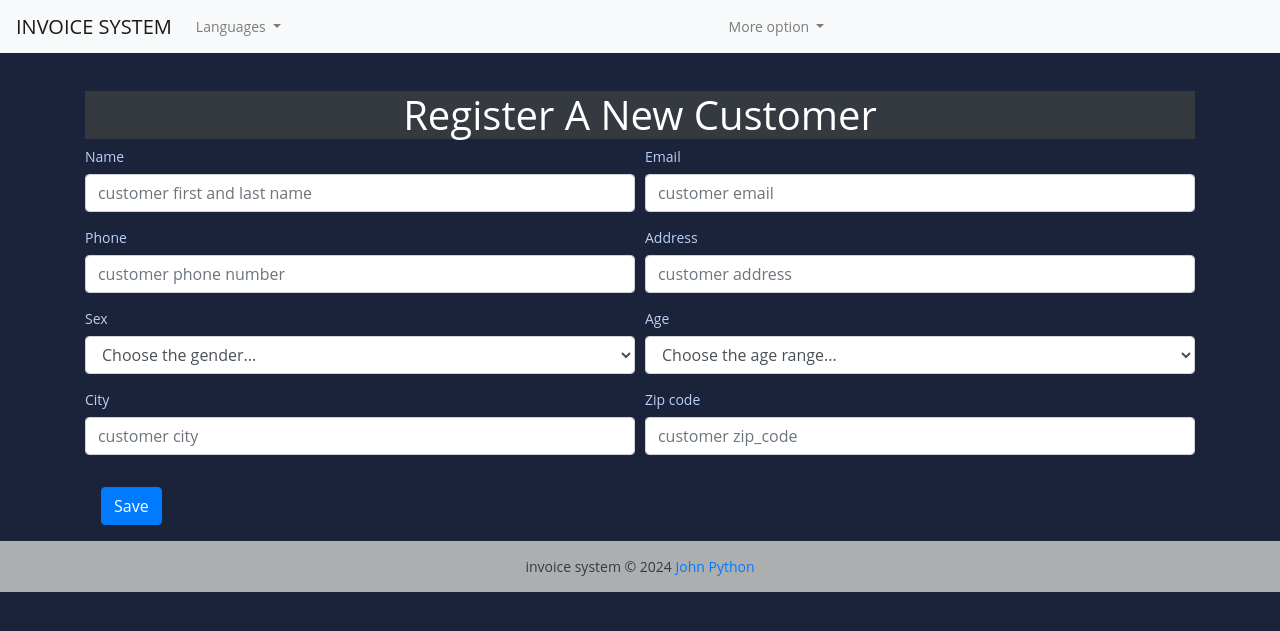
After one commit to JeanNkada/mon_app_fact, a Django app: template templates/add_customer.html in a window 1280 px wide. The commit adds this page. Shown: the top 631 px of the page. Run offline with Django 3.2, Linux system fonts and the light colour scheme; the template is opened without the code that fills it, so the values that code supplies are empty.

Commit message:
Enregistrement d'un nouveau client

```diff
--- a/fact_app/urls.py
+++ b/fact_app/urls.py
@@ -4,5 +4,6 @@ from . import views
 
 urlpatterns = [
     path('', views.HomeView.as_view(), name='home'),
+    path('add_customer', views.AddCustomerView.as_view(), name='add-customer')
 
 ]
--- /dev/null
+++ b/templates/add_customer.html
@@ -0,0 +1,66 @@
+{% extends "base.html" %}
+
+{% block content %}
+
+<br><br>
+<h1 class="text-capitalise text-center mx-10 bg-dark text-white">Register A New Customer</h1>
+<form method="post">
+    {% csrf_token %}  <!--pour eviter les injection de code-->
+    <div class="form-row">
+        <div class="form-group col-md-6">
+            <label for="name">Name</label>
+            <input name="name"  required type="text" class="form-control" id="name" placeholder="customer first and last name">
+        </div>
+        <div class="form-group col-md-6">
+            <label for="email">Email</label>
+            <input name="email" required type="email" class="form-control" id="email" placeholder="customer email">
+        </div>
+    </div>
+    <div class="form-row">
+        <div class="form-group col-md-6">
+            <label for="phone">Phone</label>
+            <input name="phone" required requiredtype="number" class="form-control" id="phone" placeholder="customer phone number">
+        </div>
+        <div class="form-group col-md-6">
+            <label for="address">Address</label>
+            <input name="address" required type="text" class="form-control" id="address" placeholder="customer address">
+        </div>
+    </div>
+
+    <div class="form-row">
+        <div class="form-group col-md-6">
+            <label for="sex">Sex</label>
+            <select name="sex" class="form-control" required id="sex">
+                <option>Choose the gender...</option>
+                <option value="M">Male</option>
+                <option value="F">Feminine</option>
+            </select>
+        </div>
+        <div class="form-group col-md-6">
+            <label for="age">Age</label>
+            <select name="age" class="form-control" required id="age">
+                <option>Choose the age range...</option>
+                <option value="0-15">0-15</option>
+                <option value="15-25">15-25</option>
+                <option value="24-35">24-35</option>
+                <option value="35-45">35-45</option>
+                <option value="45-55">45-55</option>
+            </select>
+        </div>
+    </div>
+
+    <div class="form-row">
+        <div class="form-group col-md-6">
+            <label for="city">City</label>
+            <input name="city" required type="text" class="form-control" id="city" placeholder="customer city">
+        </div>
+        <div class="form-group col-md-6">
+            <label for="zip_code">Zip code</label>
+            <input name="zip_code" required type="text" class="form-control" id="zip_code" placeholder="customer zip_code">
+        </div>
+    </div>
+    <button type="submit" class="btn btn-primary m-3">Save</button>
+
+</form>
+
+{% endblock %}
--- a/templates/base.html
+++ b/templates/base.html
@@ -40,7 +40,7 @@
                         More option
                     </a>
                     <div class="dropdown-menu">
-                    <a class="dropdown-item" href="#"> Add customer </a>
+                    <a class="dropdown-item" href="{% url 'add-customer' %}"> Add customer </a>
                     <a class="dropdown-item" href="#">Add admin</a>
                     <div class="dropdown-divider"></div>
                     <a class="dropdown-item" href="#">Statistic</a>
@@ -50,6 +50,21 @@
         </div>
     </nav>
 </header>
+
+<!-- code pour la lecture des messages erreurs -->
+<div class="container">
+    <div class="wrapper">
+        {% for message in messages %}
+        <div class="alert {{message.tags}} alert-dismissible" role="alert" >
+            <button type="button" class="close" data-dismiss="alert" aria-label="close">
+                <span aria-hidden="true">&time</span>
+            </button>
+            <!-- affichage du message -->
+            {{ message|safe }}
+        </div>
+        {% endfor %}
+    </div>
+</div>
 <!-- fin header -->
 <div class="container">
     {% block content %}
@@ -61,7 +76,7 @@
         <!--copyright-->
         <div class="text-center p-3" style="background-color: rgba(0, 0, 0, 0.3);">
             invoice system © 2024
-            <a href="">John Python</a>
+            <a href="https://github.com/JeanNkada/mon_app_fact/">John Python</a>
         </div>
         <!--end copyright-->
     </footer>
--- a/templates/index.html
+++ b/templates/index.html
@@ -15,7 +15,7 @@
         <span class="badge text-bg-secondary"></span>
     </a>
 
-    <a href="# " class="btn col-md-4 btn-primary">
+    <a href="{% url 'add-customer' %}" class="btn col-md-4 btn-primary">
         Register a new Customer <span class="badge text-bg-secondary"></span>
     </a>
 
```
Also changed, not shown: fact_app/views.py (+39 -5 lines), facturier/settings.py (+13 -3 lines), db.sqlite3.
